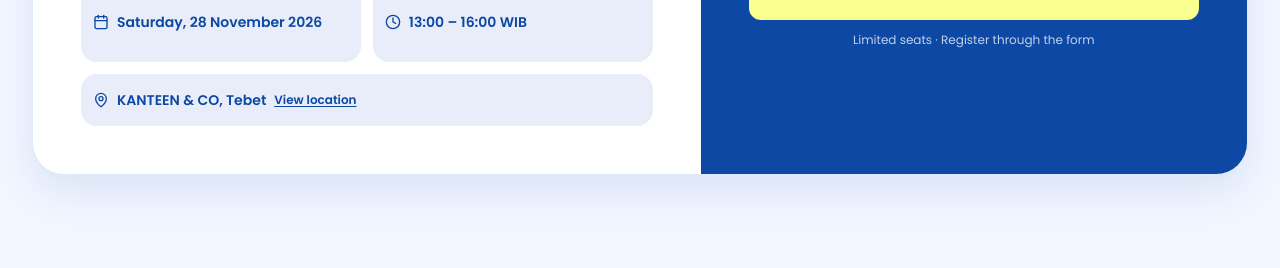
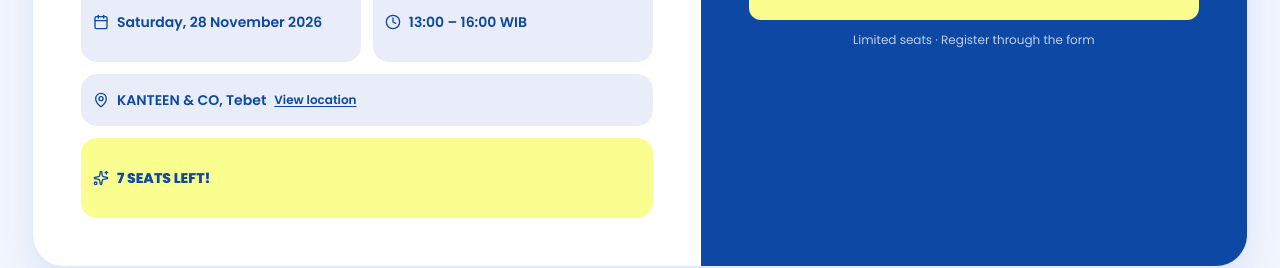
Before and after one commit to barterup-id/Website-Barter-Up-, a Next.js app: page / in a window 1280 px wide. Shown: the part 780-1048 px from the top of the page. Built offline with nearby package versions, Linux system fonts and the light colour scheme.

Commit message:
Add '7 SEATS LEFT!' to upcoming Claude workshop

```diff
--- a/app/page.tsx
+++ b/app/page.tsx
@@ -290,6 +290,7 @@ export default function Home() {
                     <span className="flex items-center gap-2 rounded-2xl bg-[#e9edf9] px-3 py-4 min-h-20"><Calendar className="w-4 h-4 shrink-0"/>Saturday, 28 November 2026</span>
                     <span className="flex items-center gap-2 rounded-2xl bg-[#e9edf9] px-3 py-4 min-h-20"><Clock className="w-4 h-4 shrink-0"/>13:00 – 16:00 WIB</span>
                     <a href="https://share.google/zufa92SWHg7W30wpW" target="_blank" rel="noopener noreferrer" className="sm:col-span-2 flex items-center gap-2 rounded-2xl bg-[#e9edf9] px-3 py-4 text-[#0c48a4] hover:bg-[#dce7ff] transition-colors"><MapPin className="w-4 h-4 shrink-0"/>KANTEEN &amp; CO, Tebet <span className="text-xs underline underline-offset-2">View location</span></a>
+                    <span className="sm:col-span-2 flex items-center gap-2 rounded-2xl bg-[#f9fe8f] px-3 py-4 min-h-20 font-extrabold"><Sparkles className="w-4 h-4 shrink-0"/>7 SEATS LEFT!</span>
                   </div>
                 </div>
 
```
